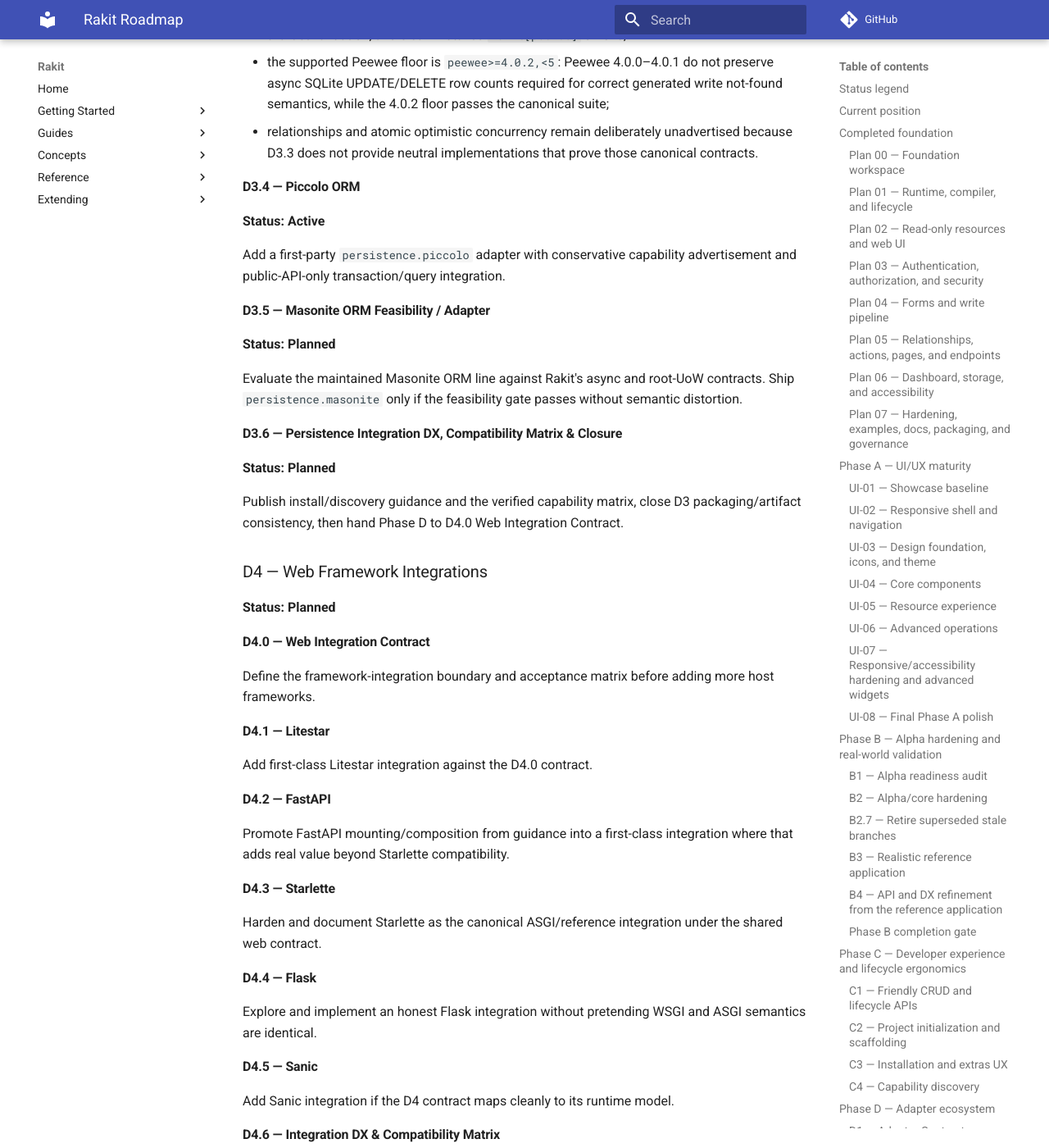
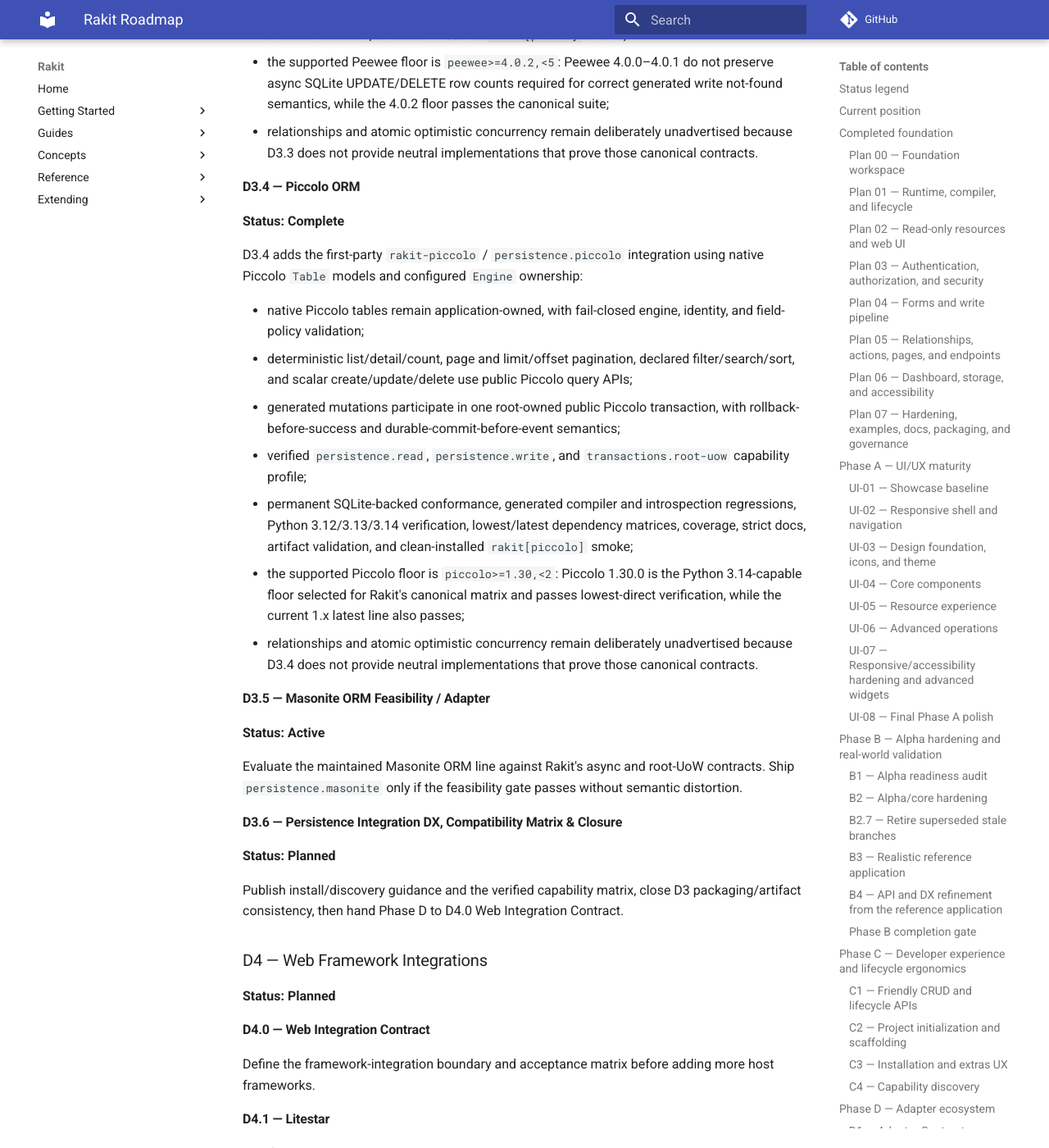
Before and after one commit to wihlarkop/rakit, an MkDocs documentation site: the page built from docs/roadmap.md, in a window 1280 px wide and 1400 px high, scrolled down 14464 px. Shown: the whole window at 82% size. Built offline with MkDocs 1.6.1 and Material for MkDocs 9.7.7, drawn with Linux system fonts in a browser that asks for light colours; comment, search, counter and statistics services are not loaded.

Commit message:
docs(roadmap): complete D3.4 Piccolo

```diff
--- a/docs/roadmap.md
+++ b/docs/roadmap.md
@@ -437,13 +437,21 @@ D3.3 adds the first-party `rakit-peewee` / `persistence.peewee` integration on P
 
 #### D3.4 — Piccolo ORM
 
-**Status: Active**
+**Status: Complete**
 
-Add a first-party `persistence.piccolo` adapter with conservative capability advertisement and public-API-only transaction/query integration.
+D3.4 adds the first-party `rakit-piccolo` / `persistence.piccolo` integration using native Piccolo `Table` models and configured `Engine` ownership:
+
+- native Piccolo tables remain application-owned, with fail-closed engine, identity, and field-policy validation;
+- deterministic list/detail/count, page and limit/offset pagination, declared filter/search/sort, and scalar create/update/delete use public Piccolo query APIs;
+- generated mutations participate in one root-owned public Piccolo transaction, with rollback-before-success and durable-commit-before-event semantics;
+- verified `persistence.read`, `persistence.write`, and `transactions.root-uow` capability profile;
+- permanent SQLite-backed conformance, generated compiler and introspection regressions, Python 3.12/3.13/3.14 verification, lowest/latest dependency matrices, coverage, strict docs, artifact validation, and clean-installed `rakit[piccolo]` smoke;
+- the supported Piccolo floor is `piccolo>=1.30,<2`: Piccolo 1.30.0 is the Python 3.14-capable floor selected for Rakit's canonical matrix and passes lowest-direct verification, while the current 1.x latest line also passes;
+- relationships and atomic optimistic concurrency remain deliberately unadvertised because D3.4 does not provide neutral implementations that prove those canonical contracts.
 
 #### D3.5 — Masonite ORM Feasibility / Adapter
 
-**Status: Planned**
+**Status: Active**
 
 Evaluate the maintained Masonite ORM line against Rakit's async and root-UoW contracts. Ship `persistence.masonite` only if the feasibility gate passes without semantic distortion.
 
```
